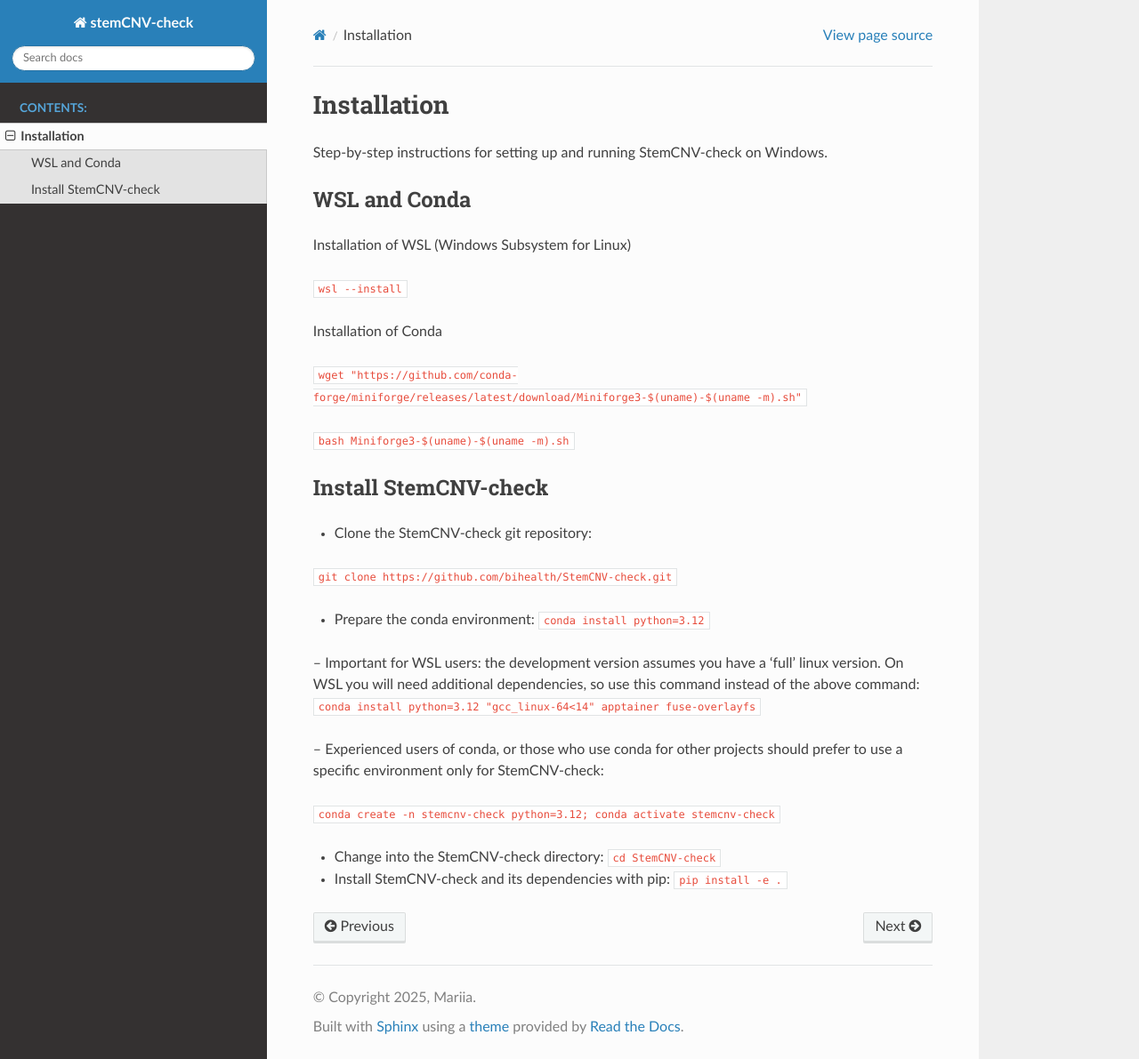
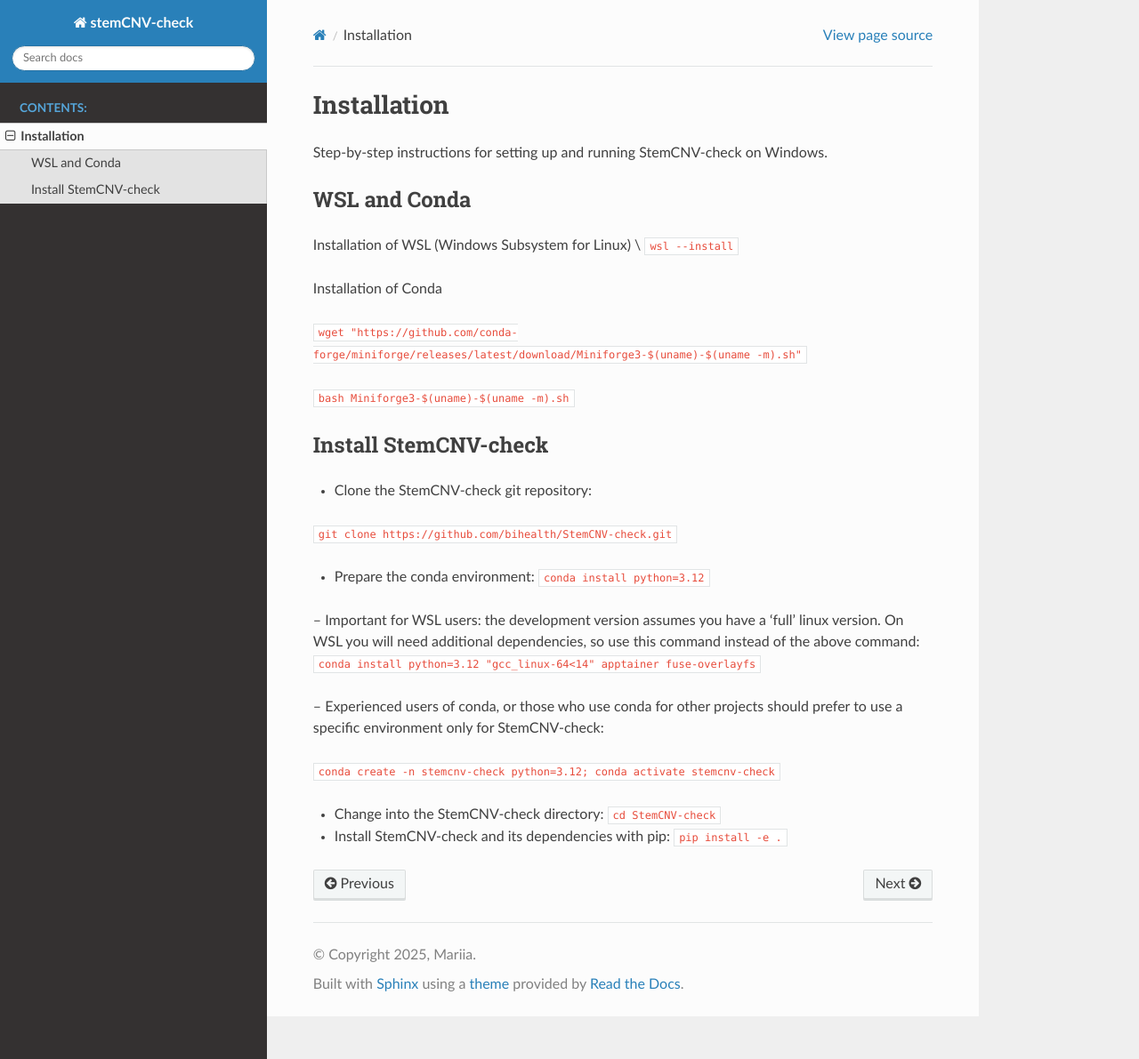
Before and after one commit to icalledmyselfmoon/stemCNV_check_Read_the_docs, a Sphinx documentation site: the page built from source/installation.rst, in a window 1280 px wide and 1191 px high. Shown: the whole window at 89% size. Built offline with Sphinx 7.4.7 and the Read the Docs theme 3.1.0, drawn with Linux system fonts in a browser that asks for light colours.

```diff
--- a/source/installation.rst
+++ b/source/installation.rst
@@ -5,8 +5,7 @@ Step-by-step instructions for setting up and running StemCNV-check on Windows.
 
 WSL and Conda
 -------------------------------
-Installation of WSL (Windows Subsystem for Linux)
-
+Installation of WSL (Windows Subsystem for Linux)  \\
 ``wsl --install``
 
 Installation of Conda
```
